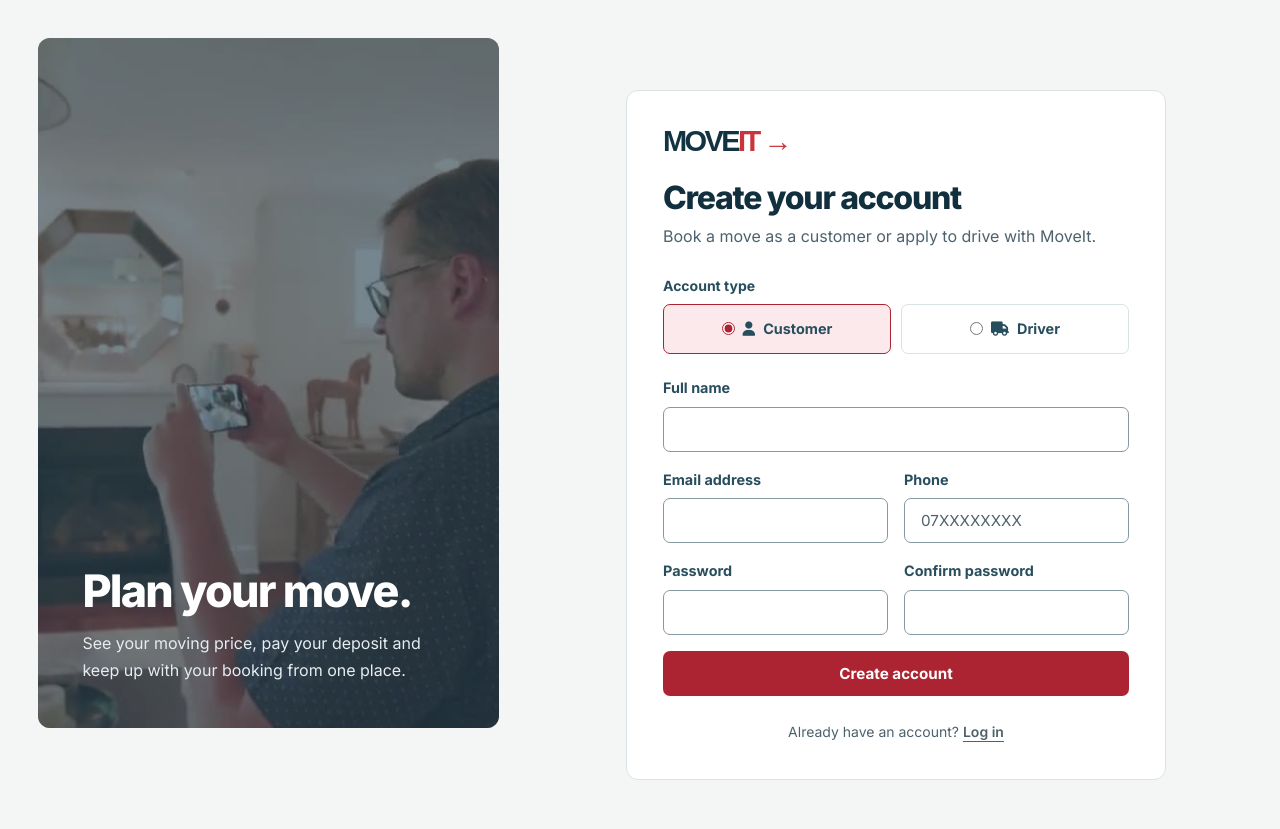
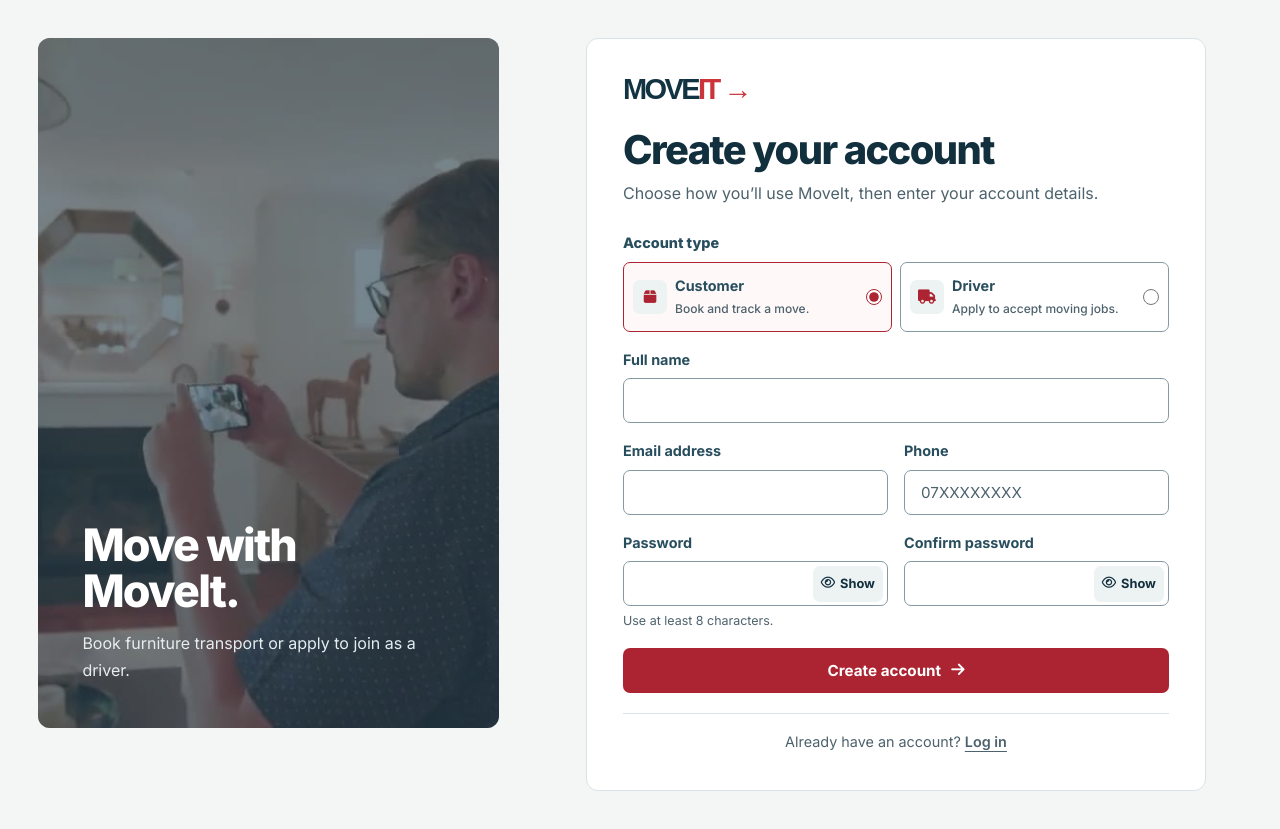
Before and after one commit to AGIAS911/Laravel_Project_1, a Laravel app: page /register in a window 1280 px wide. Before the commit the page ends 780 px from the top, so only its background shows below. Run offline with Laravel 12, Linux system fonts and the light colour scheme.

Commit message:
Add password reveal functionality and driver account type handling
- Implemented password reveal feature for input fields with a toggle button.
- Added dynamic display of driver-specific fields based on account type selection.
- Updated submit button label based on account type to improve user experience.

```diff
--- /dev/null
+++ b/public/js/auth-form.js
@@ -0,0 +1,30 @@
+(() => {
+    for (const button of document.querySelectorAll('[data-password-reveal]')) {
+        const password = document.getElementById(button.getAttribute('aria-controls'));
+        if (!password) continue;
+
+        button.hidden = false;
+        button.addEventListener('click', () => {
+            const showing = password.type === 'password';
+            password.type = showing ? 'text' : 'password';
+            button.querySelector('[data-password-label]').textContent = showing ? 'Hide' : 'Show';
+            button.querySelector('i').className = showing ? 'fa-regular fa-eye-slash' : 'fa-regular fa-eye';
+            button.setAttribute('aria-label', (showing ? 'Hide ' : 'Show ') + button.dataset.passwordReveal);
+        });
+    }
+
+    const driverFields = document.getElementById('driver-fields');
+    if (!driverFields) return;
+
+    const accountTypes = driverFields.form.elements.account_type;
+    const submitLabel = driverFields.form.querySelector('[data-auth-submit-label]');
+    function syncDriverFields() {
+        const isDriver = accountTypes.value === 'driver';
+        driverFields.hidden = !isDriver;
+        driverFields.disabled = !isDriver;
+        submitLabel.textContent = isDriver ? 'Submit driver application' : 'Create account';
+    }
+
+    for (const input of accountTypes) input.addEventListener('change', syncDriverFields);
+    syncDriverFields();
+})();
--- a/public/landing/css/product.css
+++ b/public/landing/css/product.css
@@ -675,6 +675,89 @@
 .moveit-product .product-auth-cover { position: relative; max-width: 46ch; }
 .moveit-product .product-auth-cover p { color: #e5edf0; margin-top: 16px; }
 .moveit-product .auth-remember { margin-bottom: 20px; }
+.moveit-product-public .auth[data-auth-screen="login"] .auth-main { align-items: center; padding-block: 0; }
+.moveit-product-public .auth[data-auth-screen="register"] .auth-main { padding-top: 0; }
+.moveit-product-public .auth[data-auth-screen="register"] .auth-box { max-width: 620px; }
+.moveit-product-public .auth:is([data-auth-screen="login"], [data-auth-screen="register"]) .auth-box h1 {
+    font-size: clamp(1.8rem, 1.45rem + 1.3vw, 2.6rem);
+}
+.moveit-product-public .auth-password-field { position: relative; }
+.moveit-product-public .auth-password-field input { padding-inline-end: 90px; }
+.moveit-product-public .auth-password-reveal {
+    position: absolute;
+    inset-inline-end: 5px;
+    top: 50%;
+    transform: translateY(-50%);
+    display: inline-flex;
+    align-items: center;
+    gap: 5px;
+    min-height: 36px;
+    padding: 4px 8px;
+    border: 0;
+    border-radius: var(--ui-field-radius);
+    background: var(--ui-soft);
+    color: var(--ui-ink);
+    font: inherit;
+    font-size: .8rem;
+    font-weight: 650;
+    cursor: pointer;
+}
+.moveit-product-public .auth-password-field:has(.auth-password-reveal[hidden]) input { padding-inline-end: 16px; }
+.moveit-product-public .auth-password-reveal:hover { background: var(--ui-line); }
+.moveit-product-public .auth-form-footer {
+    border-top: 1px solid var(--ui-line);
+    padding-top: 16px;
+    margin-top: 20px;
+    font-size: .9rem;
+    text-align: center;
+}
+.moveit-product-public .auth-remember {
+    display: flex;
+    align-items: center;
+    justify-content: space-between;
+    flex-wrap: wrap;
+    gap: 4px 12px;
+    font-size: .88rem;
+}
+.moveit-product-public .auth-remember label, .moveit-product-public .auth-remember a {
+    display: inline-flex;
+    align-items: center;
+    min-height: 44px;
+    gap: 8px;
+}
+.moveit-product-public .auth-remember input { accent-color: var(--ui-brand); width: 16px; height: 16px; }
+.moveit-product-public .auth-field-heading { font-size: .9rem; font-weight: 750; }
+.moveit-product-public .auth-account-options { display: grid; grid-template-columns: repeat(2, minmax(0, 1fr)); gap: 8px; }
+.moveit-product-public .auth-account-options .auth-account-card {
+    display: grid;
+    grid-template-columns: auto minmax(0, 1fr) auto;
+    align-items: center;
+    gap: 8px;
+    margin: 0;
+    min-height: 70px;
+    padding: 9px;
+    border: 1px solid var(--ui-control);
+    border-radius: var(--ui-field-radius);
+    cursor: pointer;
+}
+.moveit-product-public .auth-account-card:hover { border-color: var(--ui-ink); }
+.moveit-product-public .auth-account-card:has(input:checked) { border-color: var(--ui-brand); background: #fff8f8; }
+.moveit-product-public .auth-account-card small { display: block; color: var(--ui-muted); font-size: .75rem; font-weight: 500; }
+.moveit-product-public .auth-account-card input { accent-color: var(--ui-brand); width: 16px; height: 16px; }
+.moveit-product-public .auth-role-icon {
+    display: grid;
+    place-items: center;
+    width: 34px;
+    height: 34px;
+    border-radius: var(--ui-field-radius);
+    color: var(--ui-brand);
+    background: var(--ui-soft);
+}
+.moveit-product-public .auth-license-summary { color: var(--ui-muted); font-size: .86rem; margin-bottom: 12px; }
+@media (max-width: 480px) {
+    .moveit-product-public .auth-account-options { grid-template-columns: minmax(0, 1fr); }
+    .moveit-product-public .auth-account-options .auth-account-card { min-height: 58px; }
+}
 .moveit-product .product-license-fields { border-top: 1px solid var(--ui-line) !important; padding-top: 14px; margin-bottom: 16px; }
 .moveit-product .product-license-fields legend { padding-inline-end: 8px; font-size: .9rem; font-weight: 750; }
 .moveit-product .booking-wizard-steps .is-completed > span { color: var(--ui-success); background: var(--ui-success-bg); }
--- a/resources/views/auth/register.blade.php
+++ b/resources/views/auth/register.blade.php
@@ -1,12 +1,13 @@
 @extends('layouts.auth')
 
 @section('title', 'Create your account')
+@section('auth-screen', 'register')
 
 
 @section('content')
     @php($accountType = old('account_type', request()->query('type') === 'driver' ? 'driver' : 'customer'))
     <h1>Create your account</h1>
-    <p class="muted">Book a move as a customer or apply to drive with MoveIt.</p>
+    <p class="muted">Choose how you’ll use MoveIt, then enter your account details.</p>
 
     @if ($errors->any())
         <ul class="alert err" role="alert">
@@ -18,10 +19,20 @@
     <form method="POST" action="{{ route('register', absolute: false) }}" enctype="multipart/form-data">
         @csrf
         <fieldset class="field">
-            <legend class="sm b">Account type</legend>
-            <div class="seg">
-                <label><input type="radio" name="account_type" value="customer" @checked($accountType === 'customer')> <i class="fa-solid fa-user" aria-hidden="true"></i> Customer</label>
-                <label><input type="radio" name="account_type" value="driver" @checked($accountType === 'driver')> <i class="fa-solid fa-truck" aria-hidden="true"></i> Driver</label>
+            <legend class="auth-field-heading">Account type</legend>
+            <div class="auth-account-options">
+                @foreach ([
+                    ['customer', 'Customer', 'Book and track a move.', 'fa-box'],
+                    ['driver', 'Driver', 'Apply to accept moving jobs.', 'fa-truck'],
+                ] as [$type, $title, $description, $icon])
+                    <label class="auth-account-card">
+                        <i class="fa-solid {{ $icon }} auth-role-icon" aria-hidden="true"></i>
+                        <span><strong id="account-{{ $type }}">{{ $title }}</strong><small id="account-{{ $type }}-hint">{{ $description }}</small></span>
+                        <input type="radio" name="account_type" value="{{ $type }}" required
+                            aria-labelledby="account-{{ $type }}" aria-describedby="account-{{ $type }}-hint"
+                            @checked($accountType === $type)>
+                    </label>
+                @endforeach
             </div>
         </fieldset>
 
@@ -45,48 +56,44 @@
         <div class="form-row">
             <div class="field">
                 <label for="password">Password</label>
-                <input id="password" type="password" name="password" required minlength="8" autocomplete="new-password" @error('password') aria-describedby="register-password-error" @enderror @error('password') aria-invalid="true" @enderror>
+                <div class="auth-password-field">
+                    <input id="password" type="password" name="password" required minlength="8" autocomplete="new-password" aria-describedby="register-password-hint{{ $errors->has('password') ? ' register-password-error' : '' }}" @error('password') aria-invalid="true" @enderror>
+                    <button class="auth-password-reveal" type="button" data-password-reveal="password" aria-controls="password" aria-label="Show password" hidden>
+                        <i class="fa-regular fa-eye" aria-hidden="true"></i> <span data-password-label>Show</span>
+                    </button>
+                </div>
+                <p class="hint" id="register-password-hint">Use at least 8 characters.</p>
                 @error('password') <p id="register-password-error" class="field-error">{{ $message }}</p> @enderror
             </div>
             <div class="field">
                 <label for="password_confirmation">Confirm password</label>
-                <input id="password_confirmation" type="password" name="password_confirmation" required minlength="8" autocomplete="new-password" @error('password_confirmation') aria-describedby="register-password_confirmation-error" @enderror @error('password_confirmation') aria-invalid="true" @enderror>
+                <div class="auth-password-field">
+                    <input id="password_confirmation" type="password" name="password_confirmation" required minlength="8" autocomplete="new-password" @error('password_confirmation') aria-describedby="register-password_confirmation-error" @enderror @error('password_confirmation') aria-invalid="true" @enderror>
+                    <button class="auth-password-reveal" type="button" data-password-reveal="password confirmation" aria-controls="password_confirmation" aria-label="Show password confirmation" hidden>
+                        <i class="fa-regular fa-eye" aria-hidden="true"></i> <span data-password-label>Show</span>
+                    </button>
+                </div>
                 @error('password_confirmation') <p id="register-password_confirmation-error" class="field-error">{{ $message }}</p> @enderror
             </div>
         </div>
 
-        <fieldset class="product-license-fields" id="driver-fields" @if ($accountType !== 'driver') hidden @endif>
-            <legend>Driver license</legend>
+        <fieldset class="product-license-fields" id="driver-fields" @if ($accountType !== 'driver') hidden disabled @endif>
+            <legend><i class="fa-regular fa-id-card" aria-hidden="true"></i> Driver license</legend>
+            <p class="auth-license-summary">Your application goes to the MoveIt team for approval after you register.</p>
             <div class="field">
                 <label for="license_number">License number</label>
-                <input id="license_number" name="license_number" value="{{ old('license_number') }}" @error('license_number') aria-describedby="register-license_number-error" @enderror @error('license_number') aria-invalid="true" @enderror>
+                <input id="license_number" name="license_number" maxlength="100" required value="{{ old('license_number') }}" @error('license_number') aria-describedby="register-license_number-error" @enderror @error('license_number') aria-invalid="true" @enderror>
                 @error('license_number') <p id="register-license_number-error" class="field-error">{{ $message }}</p> @enderror
             </div>
             <div class="field">
                 <label for="license_image">License image</label>
-                <input id="license_image" type="file" name="license_image" accept="image/jpeg,image/png" aria-describedby="license-image-hint @error('license_image') register-license_image-error @enderror" @error('license_image') aria-invalid="true" @enderror>
+                <input id="license_image" type="file" name="license_image" required accept="image/jpeg,image/png" aria-describedby="license-image-hint @error('license_image') register-license_image-error @enderror" @error('license_image') aria-invalid="true" @enderror>
                 @error('license_image') <p id="register-license_image-error" class="field-error">{{ $message }}</p> @enderror
-                <p class="hint" id="license-image-hint">JPEG or PNG, up to 2 MB. Driver accounts are reviewed after registration.</p>
+                <p class="hint" id="license-image-hint">Upload a clear JPEG or PNG, up to 2 MB.</p>
             </div>
         </fieldset>
-        <button type="submit" class="btn btn-primary btn-block">Create account <span class="dot"></span></button>
+        <button type="submit" class="btn btn-primary btn-block"><span data-auth-submit-label>{{ $accountType === 'driver' ? 'Submit driver application' : 'Create account' }}</span> <i class="fa-solid fa-arrow-right" aria-hidden="true"></i></button>
     </form>
-    <p class="center muted sm mt">Already have an account? <a class="link" href="{{ route('login') }}">Log in</a></p>
+    <p class="auth-form-footer muted">Already have an account? <a class="link" href="{{ route('login') }}">Log in</a></p>
 
-    <script>
-        const driverFields = document.getElementById('driver-fields');
-        const accountTypes = document.querySelectorAll('[name="account_type"]');
-
-        function syncDriverFields() {
-            const isDriver = document.querySelector('[name="account_type"]:checked')?.value === 'driver';
-            driverFields.hidden = !isDriver;
-            driverFields.querySelectorAll('input').forEach(input => {
-                input.required = isDriver;
-                input.disabled = !isDriver;
-            });
-        }
-
-        accountTypes.forEach(input => input.addEventListener('change', syncDriverFields));
-        syncDriverFields();
-    </script>
 @endsection
--- a/resources/views/layouts/auth.blade.php
+++ b/resources/views/layouts/auth.blade.php
@@ -1,12 +1,17 @@
 @extends('layouts.moveit-public')
 
 @section('page')
-    <div class="auth">
+    <div class="auth" data-auth-screen="@yield('auth-screen')">
         <aside class="auth-side" aria-label="About MoveIt">
             <img src="{{ asset('landing/img/room.jpg') }}" alt="" width="800" height="600">
             <div class="product-auth-cover">
-                <h2>Plan your move.</h2>
-                <p>See your moving price, pay your deposit and keep up with your booking from one place.</p>
+                @if (trim($__env->yieldContent('auth-screen')) === 'register')
+                    <h2>Move with MoveIt.</h2>
+                    <p>Book furniture transport or apply to join as a driver.</p>
+                @else
+                    <h2>Your move, in one place.</h2>
+                    <p>See your quote, pay your deposit, and follow your booking as it progresses.</p>
+                @endif
             </div>
         </aside>
         <main class="auth-main">
@@ -16,4 +21,7 @@
             </div>
         </main>
     </div>
+    @hasSection('auth-screen')
+        <script src="{{ asset('js/auth-form.js') }}" defer></script>
+    @endif
 @endsection
```
Also changed, not shown: resources/views/auth/login.blade.php (+12 -6 lines), resources/views/driver/dashboard.blade.php (+7 -4 lines), README.md, 5 other files.
